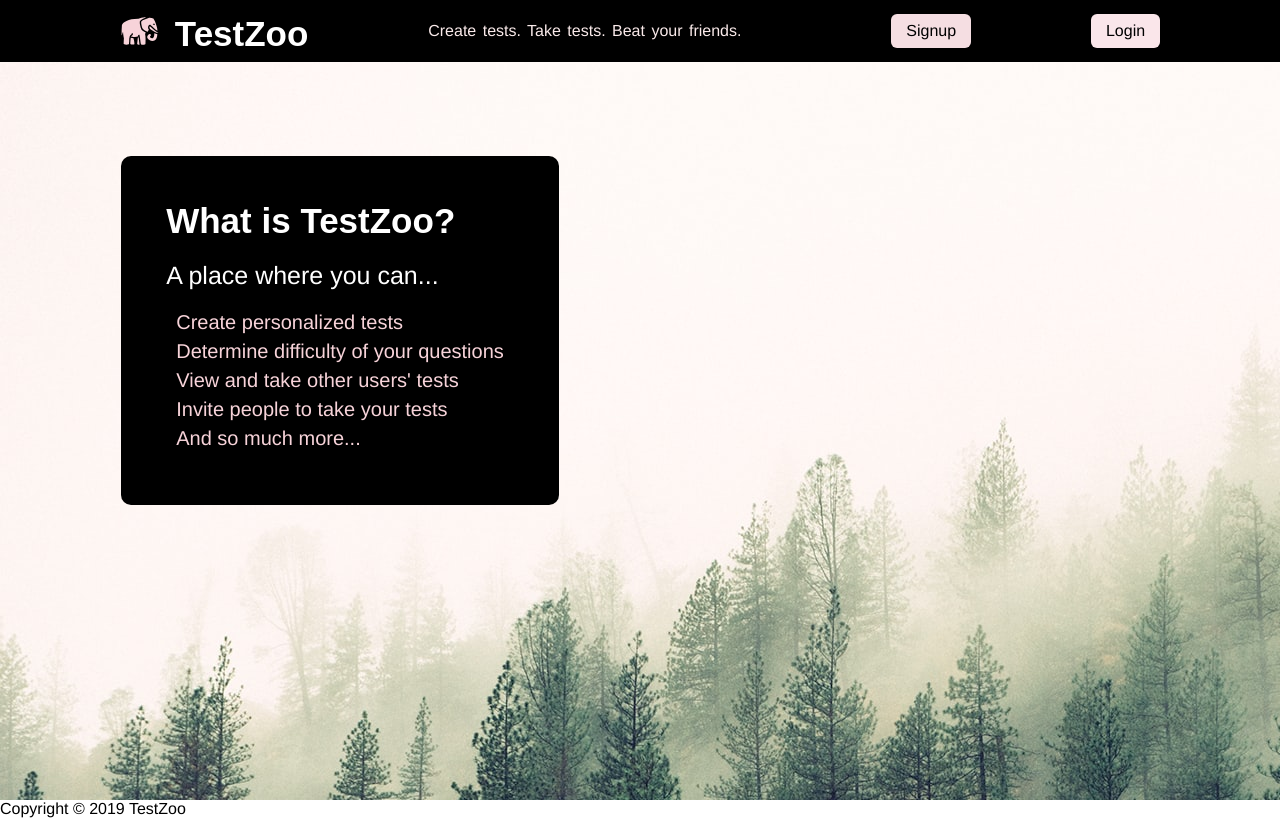
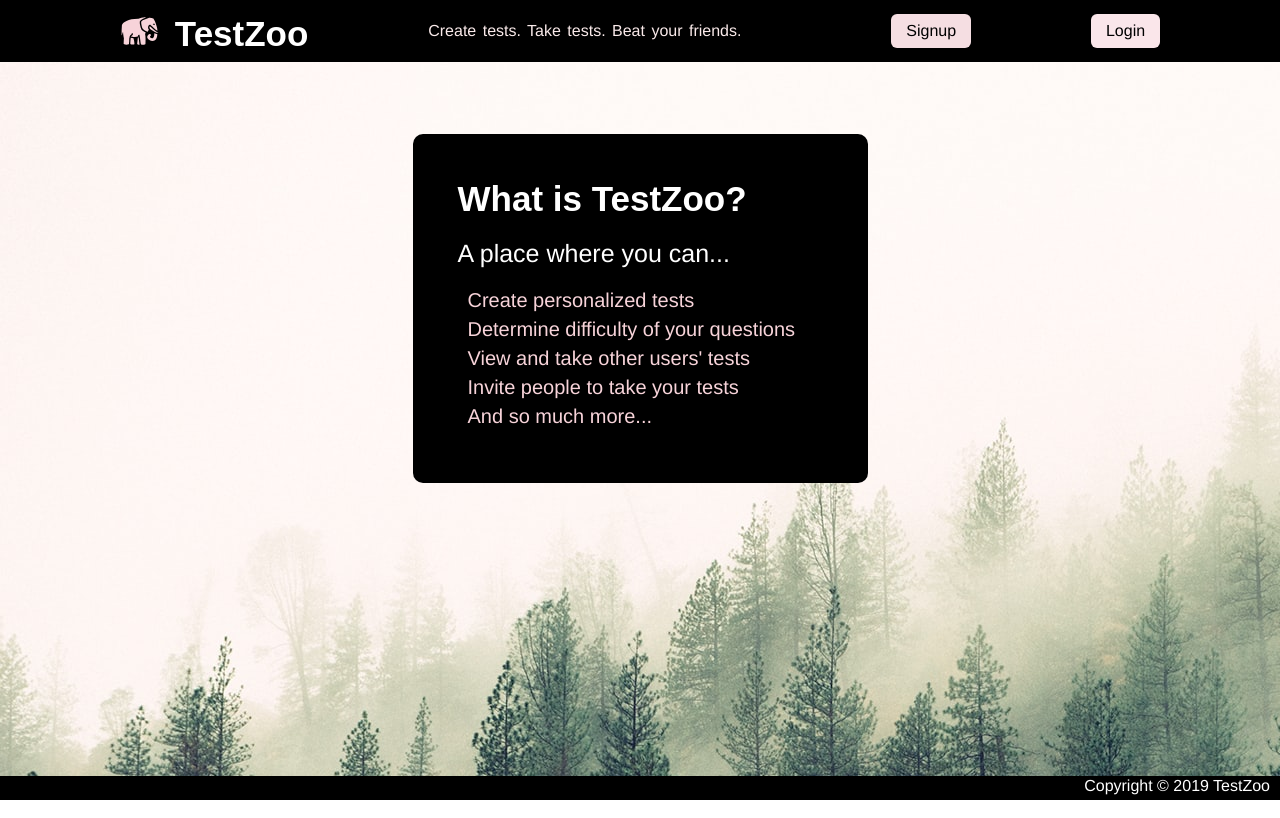
Before and after one commit to binonguyen1090/mern-testzoo, a React (Create React App) app in the folder frontend/: page /#/ in a window 1280 px wide. Built offline with nearby package versions, Linux system fonts and the light colour scheme.

Commit message:
fix splash page and question display

```diff
--- a/frontend/src/components/app.jsx
+++ b/frontend/src/components/app.jsx
@@ -20,7 +20,7 @@ import GameShowContainer from "./games/game_show_container";
 import GameFormContainer from "./forms/game_form_container"
 
 const App = () => (
-  <div>
+  <div className='allofit'>
     <header>{/* <NavBarContainer /> */}</header>
     <Switch>
       <ProtectedRoute
--- a/frontend/src/components/forms/create_form.jsx
+++ b/frontend/src/components/forms/create_form.jsx
@@ -77,7 +77,7 @@ export default class CreateForm extends React.Component {
                 />
                 <br />
                 <div id='submit-create'>
-                    <input type="submit" value="Create" />
+                    <input type="submit" value="Create test" />
                 </div>
 
 
--- a/frontend/src/components/main/main_page.jsx
+++ b/frontend/src/components/main/main_page.jsx
@@ -20,7 +20,11 @@ class MainPage extends React.Component {
           </div>
         </div>
 
-        <footer>Copyright &copy; 2019 TestZoo</footer>
+        <footer>
+          <div>
+            Copyright &copy; 2019 TestZoo
+          </div>
+        </footer>
       </div>
     );
   }
--- a/frontend/src/components/nav/navbar.css
+++ b/frontend/src/components/nav/navbar.css
@@ -118,7 +118,7 @@
 
 .splash-top {
   background: url("/signin.png");
-  height: 100vh;
+  min-height: 97vh;
   display: flex;
   align-items: center;
   justify-content: center;
@@ -130,8 +130,9 @@
   color: white;
   background: black;
   border-radius: 10px;
-  margin-right: 600px;
-  margin-bottom: 140px;
+  bottom: 80px;
+  position: relative;
+  width: 365px;
 }
 
 .splash-top-mid strong {
@@ -156,6 +157,31 @@
   color: rgb(247, 211, 217);
 }
 
+.splash {
+  height: 100vh;
+  background-color: black;
+  /* display: none; */
+}
+
+.splash footer {
+  color: white;
+  display: flex;
+  justify-content: flex-end;
+  align-items: center;
+  width: 100%;
+  height: 2.5vh;
+}
+
+.splash footer div {
+  margin-right: 10px;
+  display: flex;
+  align-items: center;
+  height: 100%;
+}
+
+.allofit {
+  max-height: 100vh;
+}
 
 
 @media screen and (max-width: 800px) {
@@ -163,7 +189,7 @@
     display: none;
   }
 }
-@media screen and (max-width: 1100px) {
+/* @media screen and (max-width: 1100px) {
   .splash-top-mid {
     margin-right: 400px;
   }
@@ -177,4 +203,4 @@
   .splash-top-mid {
     margin-right: 50px;
   }
-}
+} */
--- a/frontend/src/components/questions/create_question_form.jsx
+++ b/frontend/src/components/questions/create_question_form.jsx
@@ -101,7 +101,7 @@ export default class CreateQuestionForm extends React.Component {
                   />
                 </div>
                 <div id='submit-create2'>
-                  <input type="submit" value="Create" />
+                  <input type="submit" value="Create Question" />
                 </div>
                 {this.renderErrors()}
             </form>
```
